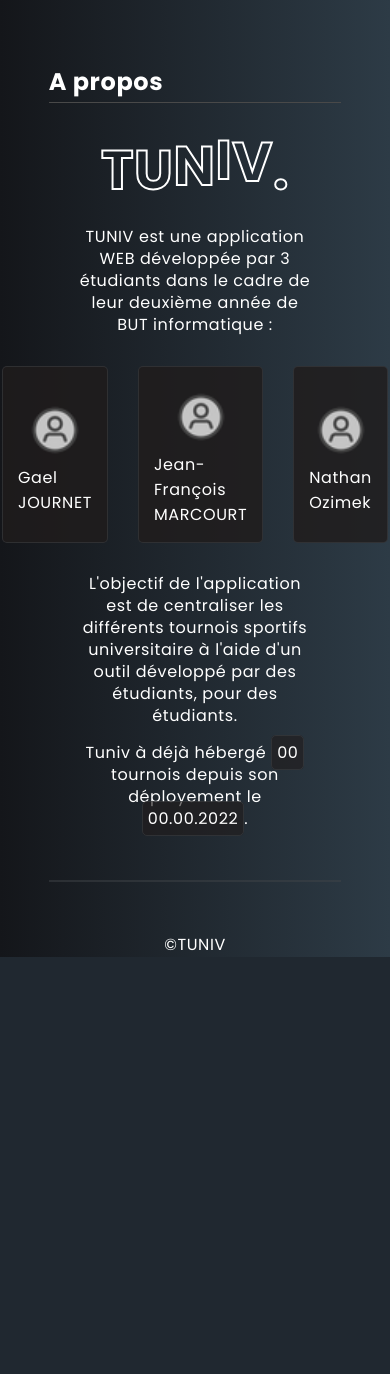
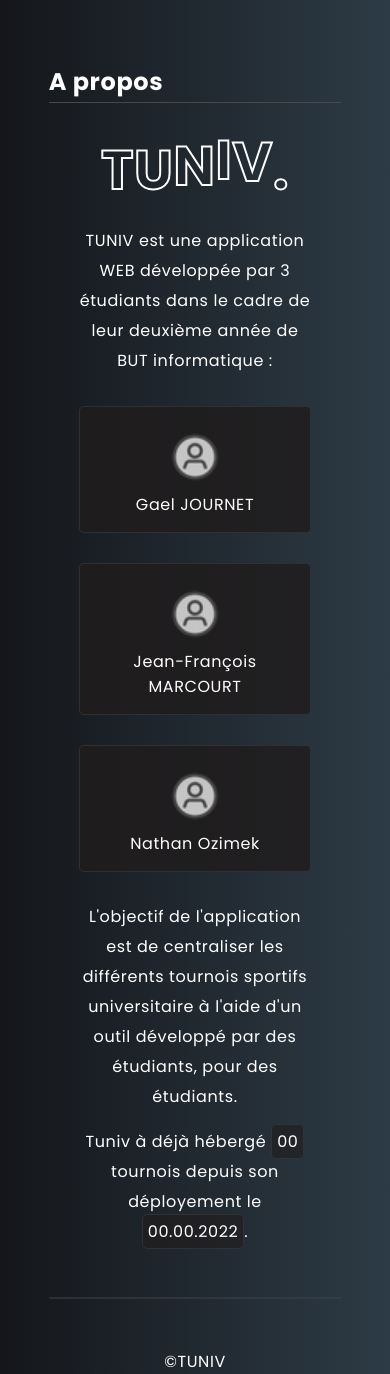
Before and after one commit to KaazDW/A2S3-SAE-TUNIV, a PHP site: page /pages/apropos.php in a window 390 px wide. Shown: the part 86-1460 px from the top of the page. Before the commit the page ends 1043 px from the top, so only its background shows below. Run offline with PHP 8.4, Linux system fonts and the light colour scheme.

Commit message:
udpate responsive a propos

```diff
--- a/assets/scss/css/responsive.css
+++ b/assets/scss/css/responsive.css
@@ -45,6 +45,13 @@
   body header ul#mobilenav li.login-link img {
     height: 50px;
   }
+  body main.main-apropos section.apropos-content div.card {
+    flex-direction: column;
+    text-align: center;
+  }
+  body main.main-apropos section.apropos-content p {
+    line-height: 30px;
+  }
 }
 
 /*# sourceMappingURL=responsive.css.map */
--- a/assets/scss/responsive.scss
+++ b/assets/scss/responsive.scss
@@ -41,6 +41,7 @@
                 background-color: rgb(40, 40, 40);
                 padding: 15px 0;
                 flex-direction: column;
+                // border: 1px solid white;
                 li{
                     margin: 10px;
                     border-left: 1px solid white;
@@ -58,5 +59,16 @@
                 }
             }
         }
+        main.main-apropos{
+            section.apropos-content{
+                div.card{
+                    flex-direction: column;
+                    text-align: center;
+                }
+                p{
+                    line-height: 30px;
+                }
+            }
+        }
     }
 }
--- a/pages/apropos.php
+++ b/pages/apropos.php
@@ -41,7 +41,6 @@ if (empty($_SESSION["loggedIn"])) {
             <p>L'objectif de l'application est de centraliser les différents tournois sportifs universitaire à l'aide d'un outil développé par des étudiants, pour des étudiants.</p>
             <p>Tuniv à déjà hébergé <span>00</span> tournois depuis son déployement le <span>00.00.2022</span>.</p>
         </section>
-
     </main>
     <?php include '../modules/footer.php'; ?>
 </body>
```
Also changed, not shown: 1 other file.
